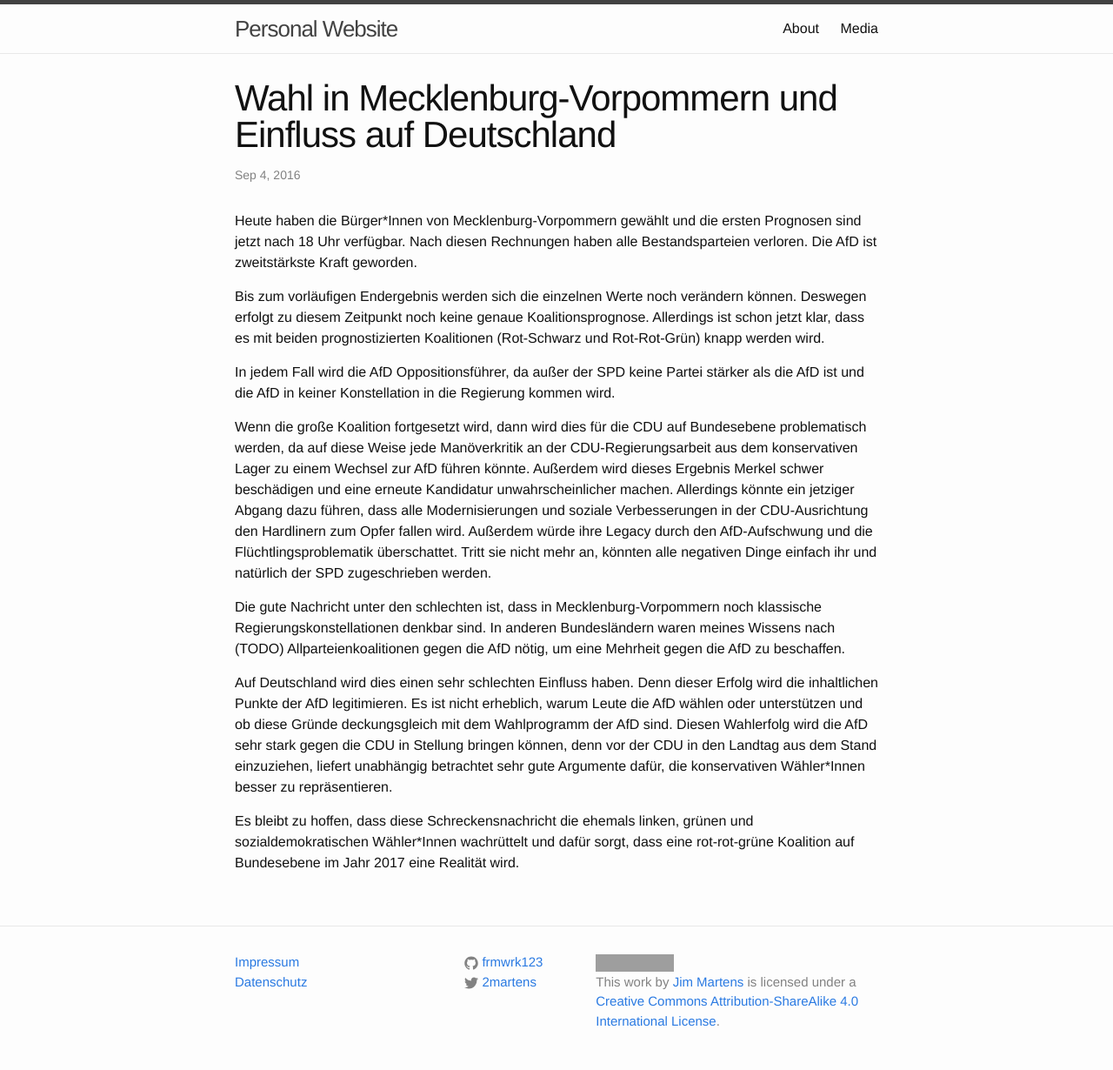
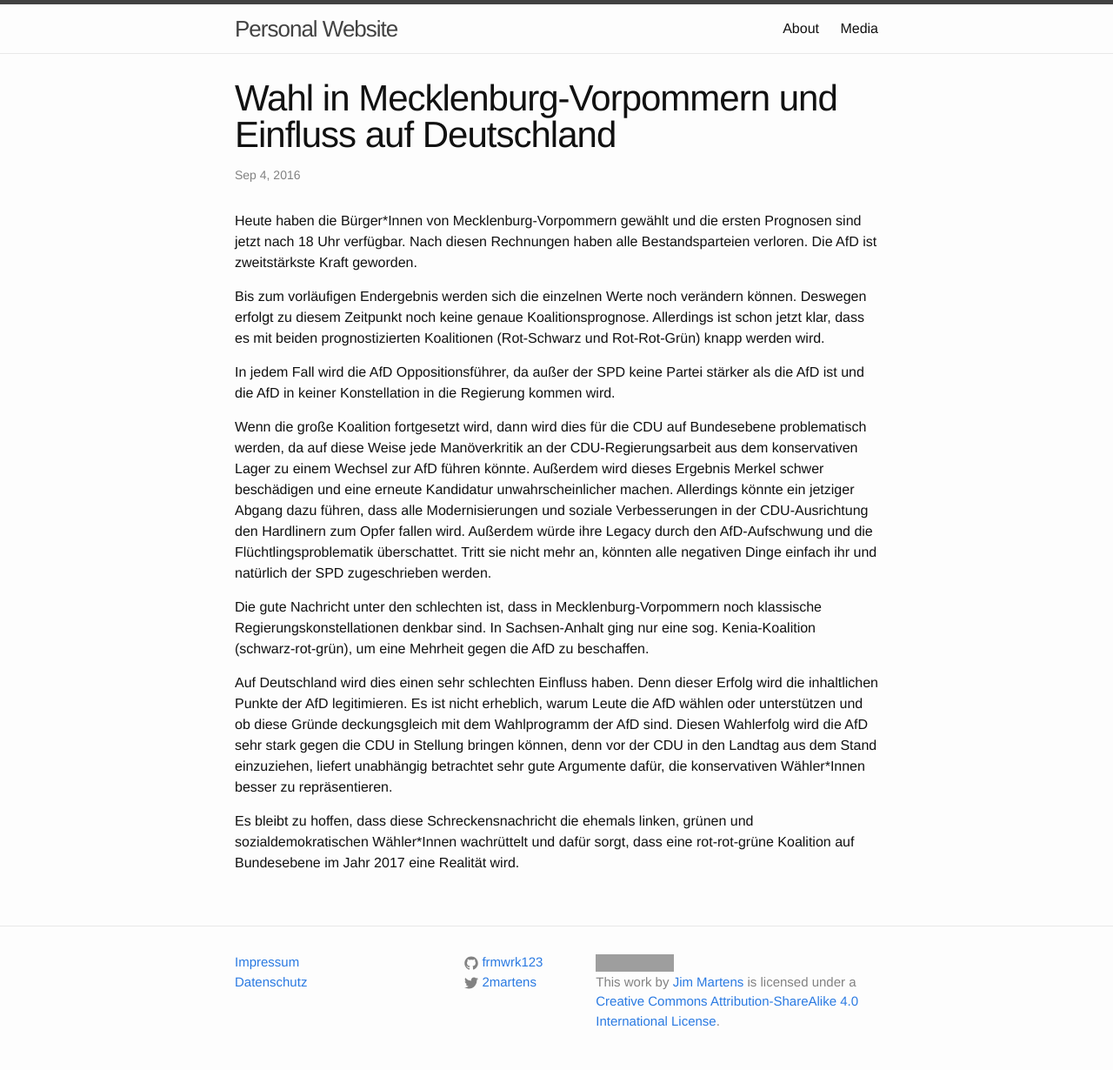
Before and after one commit to frmwrk123/frmwrk123.github.io, a Jekyll site: the page built from _posts/2016-09-04-wahl-in-mecklenburg-vorpommern.markdown, in a window 1280 px wide. Shown: the whole page at 87% size. Built offline with Jekyll 4.4.1, drawn with Linux system fonts in a browser that asks for light colours; grey boxes are pictures that could not be loaded.

Commit message:
[Posts] ToDo geklärt
Signed-off-by: Jim Martens <github@2martens.de>

```diff
--- a/_posts/2016-09-04-wahl-in-mecklenburg-vorpommern.markdown
+++ b/_posts/2016-09-04-wahl-in-mecklenburg-vorpommern.markdown
@@ -30,9 +30,9 @@ Tritt sie nicht mehr an, könnten alle negativen Dinge einfach ihr und
 natürlich der SPD zugeschrieben werden.
 
 Die gute Nachricht unter den schlechten ist, dass in Mecklenburg-Vorpommern
-noch klassische Regierungskonstellationen denkbar sind. In anderen Bundesländern
-waren meines Wissens nach (TODO) Allparteienkoalitionen gegen die AfD nötig, um
-eine Mehrheit gegen die AfD zu beschaffen.
+noch klassische Regierungskonstellationen denkbar sind. In Sachsen-Anhalt ging
+nur eine sog. Kenia-Koalition (schwarz-rot-grün), um eine Mehrheit gegen die AfD
+zu beschaffen.
 
 Auf Deutschland wird dies einen sehr schlechten Einfluss haben. Denn dieser Erfolg
 wird die inhaltlichen Punkte der AfD legitimieren. Es ist nicht erheblich,
```
